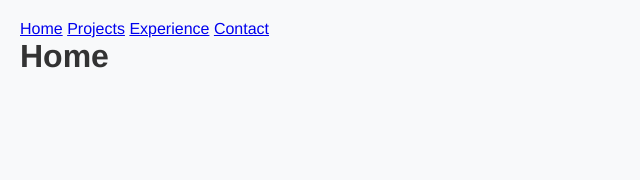
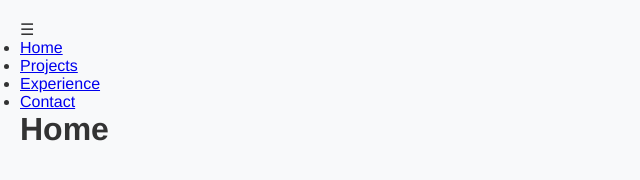
Before and after one commit to thomasgee03/Feb-20, a plain HTML site: page index.html in a window 1280 px wide. Shown: the whole page, without its empty margins (0-640 px from the left). Drawn offline with Linux system fonts and the light colour scheme.

Commit message:
Update index.html

```diff
--- a/index.html
+++ b/index.html
@@ -7,11 +7,17 @@
 </head>
 
 <nav>
-    <a href="index.html">Home</a>
-    <a href="Projects.html">Projects</a>
-    <a href="experience.html">Experience</a>
-    <a href="Contact.html">Contact</a>
+    <div class="menu-icon" onclick="toggleMenu()">
+            ☰
+        </div>
+        <ul class="nav-links">
+            <li><a href="index.html">Home</a></li>
+            <li><a href="Projects.html">Projects</a></li>
+            <li><a href="experience.html">Experience</a></li>
+            <li><a href="Contact.html">Contact</a></li>
 </nav>
+
+<script src="script.js"></script>
 
 <h1>Home</h1>
 
```
